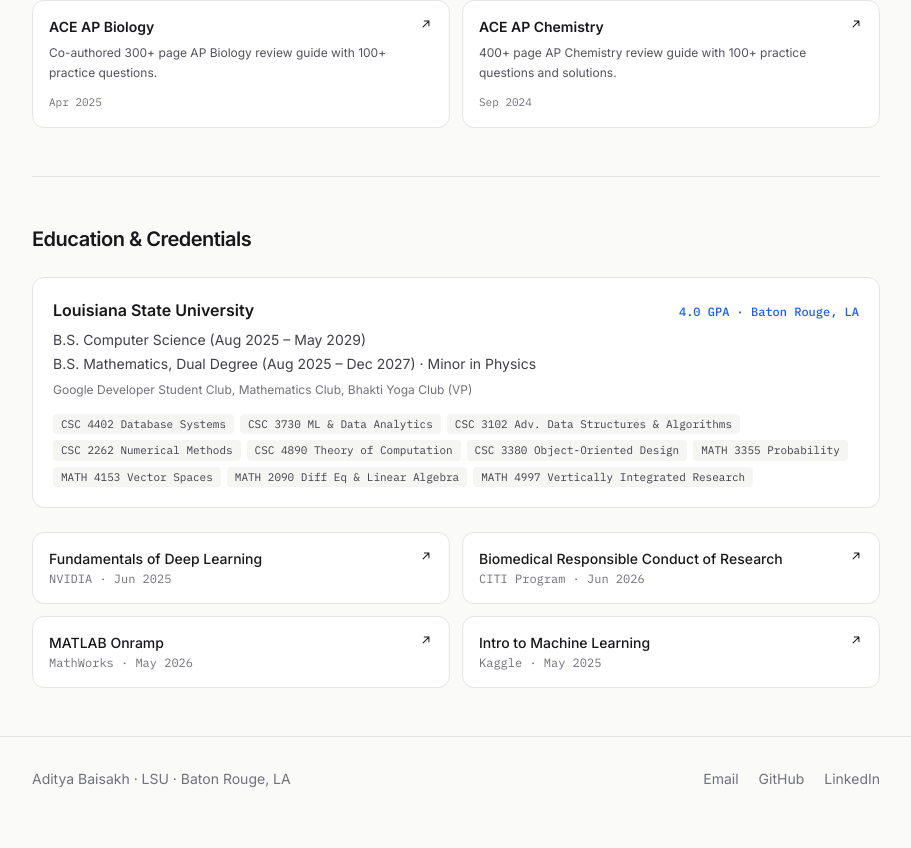
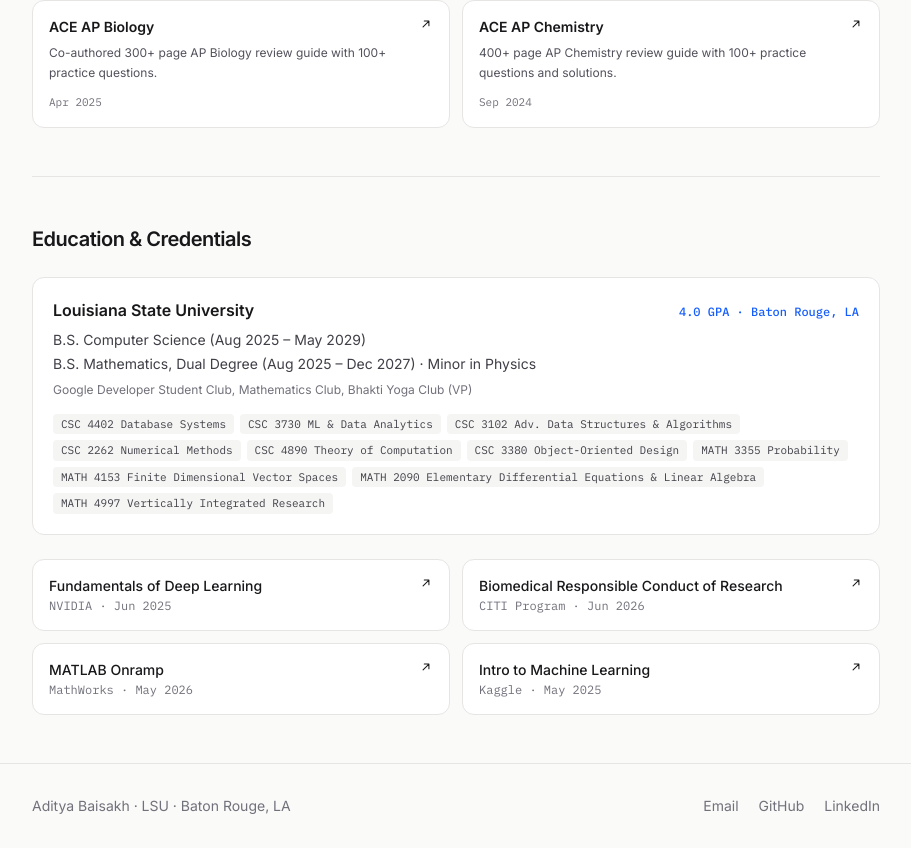
Before and after one commit to AdityaB2007/adityab2007.github.io, a React (Vite) app: page / in a window 1280 px wide. Shown: the part 3278-4126 px from the top of the page, without its empty margins (184-1095 px from the left). Before the commit the page ends 4099 px from the top, so only its background shows below. Built offline with nearby package versions, Linux system fonts and the light colour scheme.

Commit message:
fix: use full math course titles

```diff
--- a/src/data/education.js
+++ b/src/data/education.js
@@ -17,8 +17,8 @@ export const COURSEWORK = [
   'CSC 4890 Theory of Computation',
   'CSC 3380 Object-Oriented Design',
   'MATH 3355 Probability',
-  'MATH 4153 Vector Spaces',
-  'MATH 2090 Diff Eq & Linear Algebra',
+  'MATH 4153 Finite Dimensional Vector Spaces',
+  'MATH 2090 Elementary Differential Equations & Linear Algebra',
   'MATH 4997 Vertically Integrated Research',
 ];
 
```
